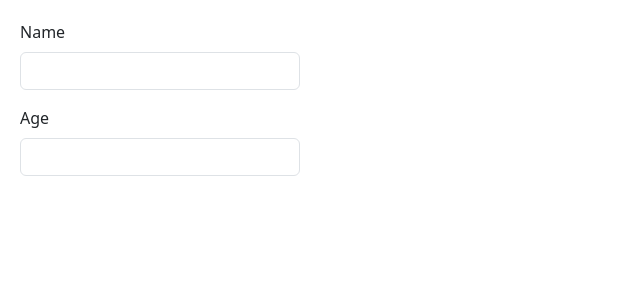
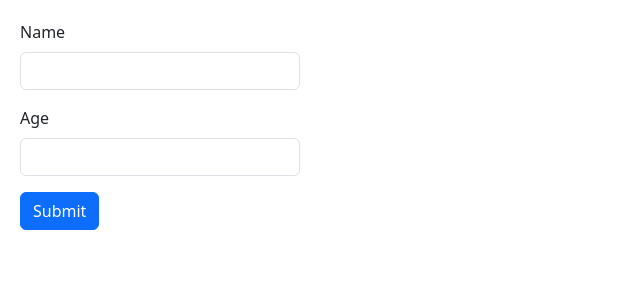
Before and after one commit to Scientific-Research/react-forms-MoHa, a React (Vite) app: page / in a window 1280 px wide. Shown: the top 300 px of the page, without its empty margins (0-640 px from the left). Built offline with nearby package versions, Linux system fonts and the light colour scheme.

Commit message:
Button added too!

```diff
--- a/src/components/Form.tsx
+++ b/src/components/Form.tsx
@@ -14,6 +14,9 @@ const Form = () => {
 				</label>
 				<input id="age" type="number" className="form-control" />
 			</div>
+			<button className="btn btn-primary" type="submit">
+				Submit
+			</button>
 		</form>
 	);
 };
```
